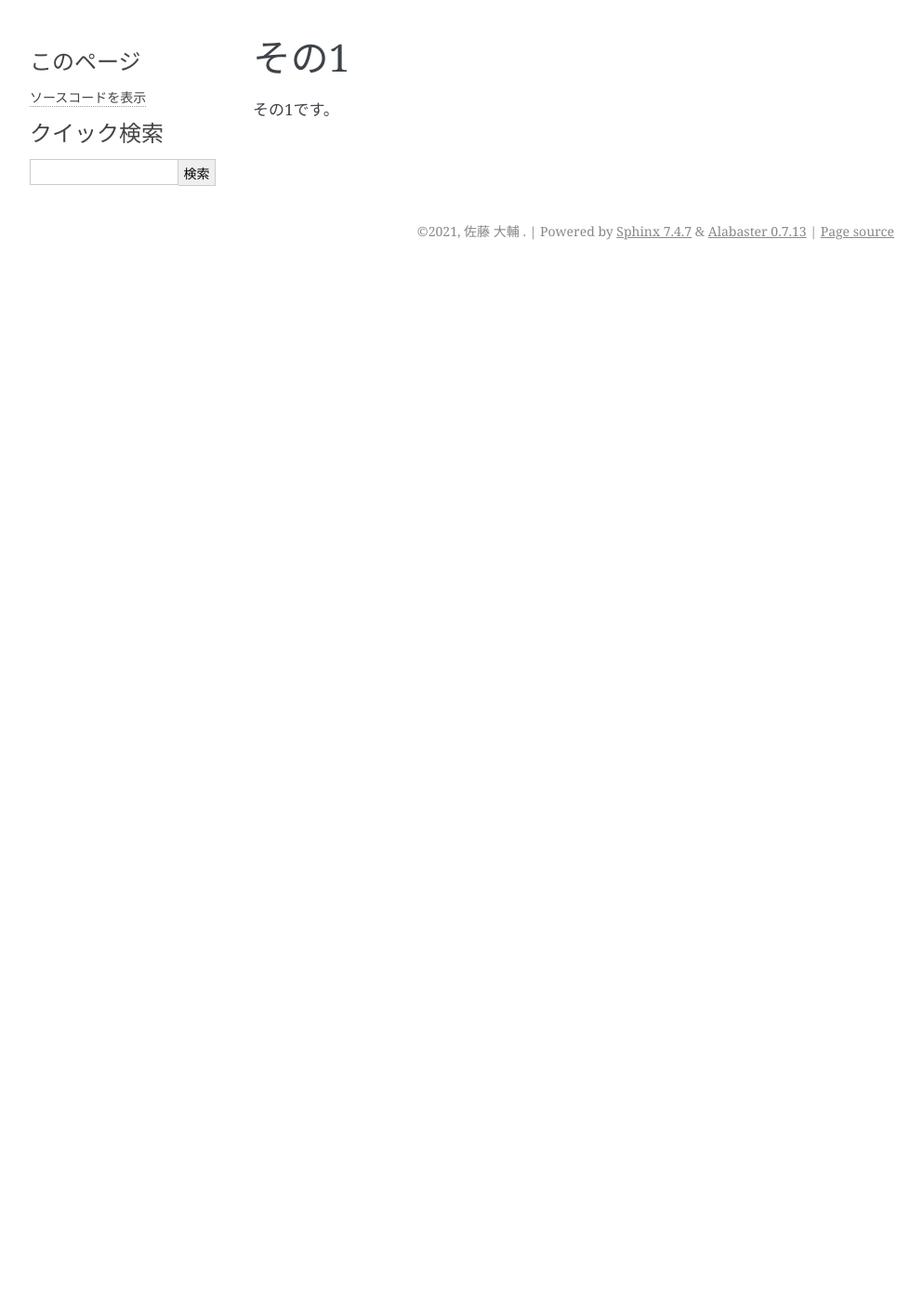
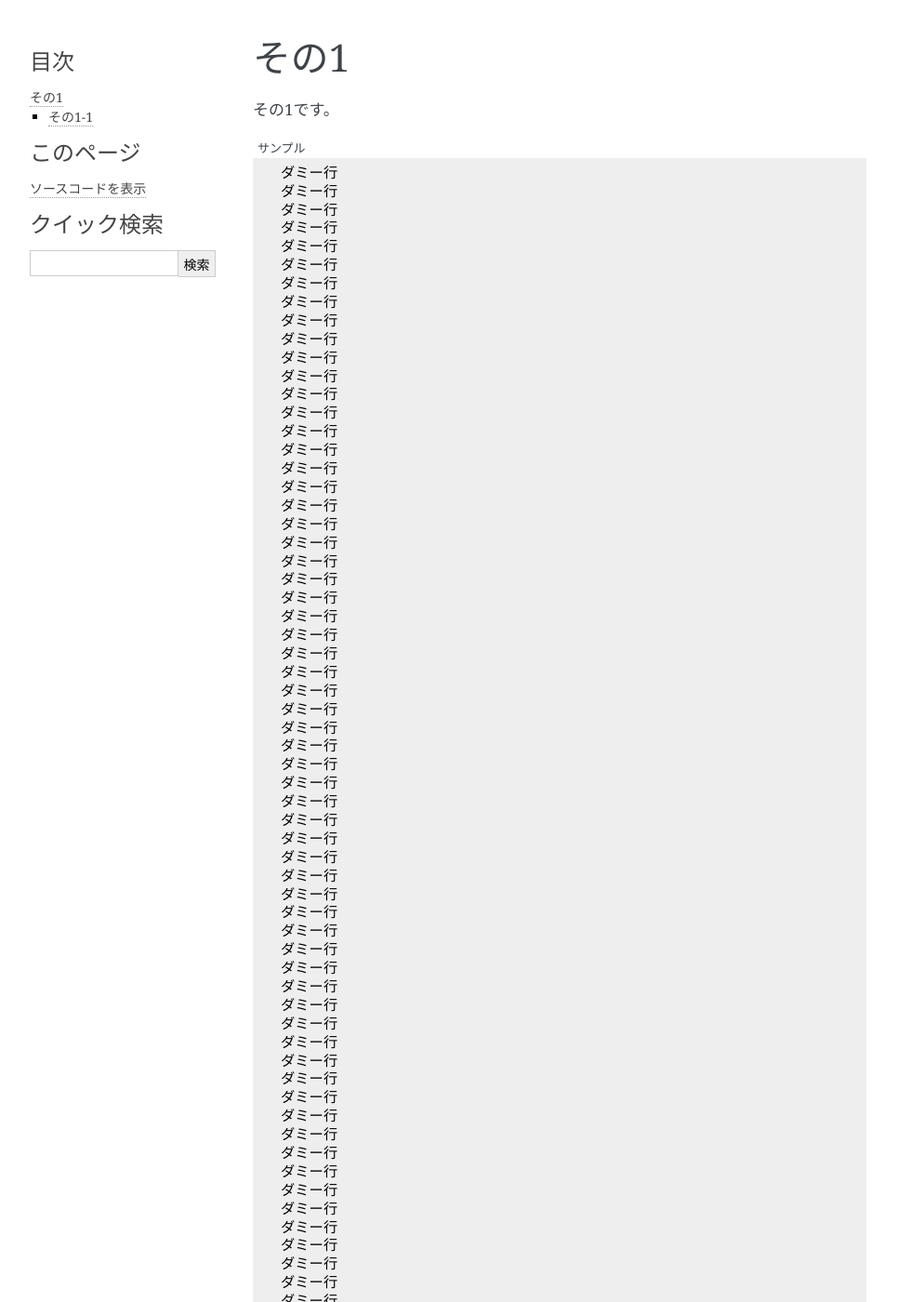
Before and after one commit to densuke/sphinx, a Sphinx documentation site: the page built from testing/source/texlive/1st.rst, in a window 1280 px wide and 1400 px high. Shown: the whole window at 93% size, without its empty margins (148-1141 px from the left). Built offline with Sphinx 7.4.7, drawn with Linux system fonts in a browser that asks for light colours; some of the changed text lies outside the part shown.

Commit message:
サンプル文書、リンク構造と画像取り込み

```diff
--- a/testing/source/texlive/1st.rst
+++ b/testing/source/texlive/1st.rst
@@ -1,5 +1,119 @@
+.. _ex1:
 
 その1
 ===============
 
 その1です。
+
+.. code-block::
+    :caption: サンプル
+
+    ダミー行
+    ダミー行
+    ダミー行
+    ダミー行
+    ダミー行
+    ダミー行
+    ダミー行
+    ダミー行
+    ダミー行
+    ダミー行
+    ダミー行
+    ダミー行
+    ダミー行
+    ダミー行
+    ダミー行
+    ダミー行
+    ダミー行
+    ダミー行
+    ダミー行
+    ダミー行
+    ダミー行
+    ダミー行
+    ダミー行
+    ダミー行
+    ダミー行
+    ダミー行
+    ダミー行
+    ダミー行
+    ダミー行
+    ダミー行
+    ダミー行
+    ダミー行
+    ダミー行
+    ダミー行
+    ダミー行
+    ダミー行
+    ダミー行
+    ダミー行
+    ダミー行
+    ダミー行
+    ダミー行
+    ダミー行
+    ダミー行
+    ダミー行
+    ダミー行
+    ダミー行
+    ダミー行
+    ダミー行
+    ダミー行
+    ダミー行
+    ダミー行
+    ダミー行
+    ダミー行
+    ダミー行
+    ダミー行
+    ダミー行
+    ダミー行
+    ダミー行
+    ダミー行
+    ダミー行
+    ダミー行
+    ダミー行
+    ダミー行
+    ダミー行
+    ダミー行
+    ダミー行
+    ダミー行
+    ダミー行
+    ダミー行
+    ダミー行
+    ダミー行
+    ダミー行
+    ダミー行
+    ダミー行
+    ダミー行
+    ダミー行
+    ダミー行
+    ダミー行
+    ダミー行
+    ダミー行
+    ダミー行
+    ダミー行
+    ダミー行
+    ダミー行
+    ダミー行
+    ダミー行
+    ダミー行
+    ダミー行
+    ダミー行
+    ダミー行
+    ダミー行
+    ダミー行
+    ダミー行
+    ダミー行
+    ダミー行
+    ダミー行
+    ダミー行
+    ダミー行
+    ダミー行
+    ダミー行
+    ダミー行
+    ダミー行
+
+.. _ex1-1:
+
+その1-1
+------------------
+
+その1の1です。
```
Also changed, not shown: testing/source/texlive/2nd.rst (+10 -0 lines), testing/source/texlive/images/job_illustrator_pc_man_tetsuya.png (added).
